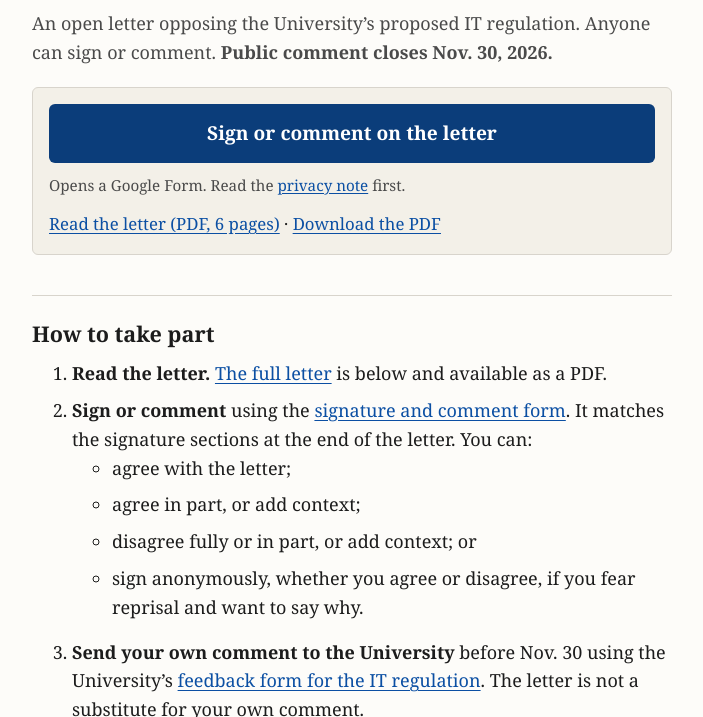
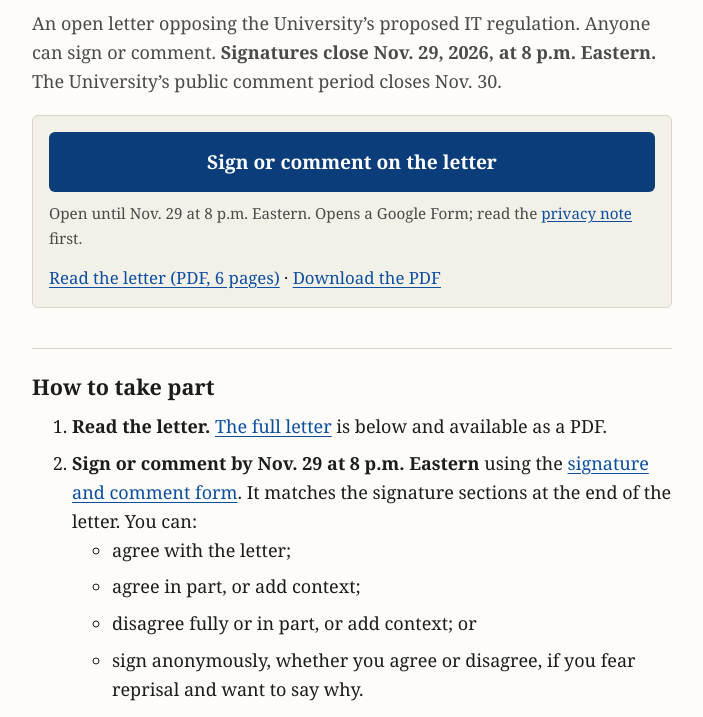
Before and after one commit to kyacademicfreedom/kyacademicfreedom.github.io, a plain HTML site: page index.html in a window 1280 px wide. Shown: the part 97-814 px from the top of the page, without its empty margins (288-991 px from the left). Drawn offline with Linux system fonts and the light colour scheme.

Commit message:
Add signature deadline: Nov. 29, 8 p.m. Eastern
Co-Authored-By: Claude Opus 5.5 <noreply@anthropic.com>

```diff
--- a/index.html
+++ b/index.html
@@ -8,7 +8,7 @@
 <meta name="description" content="An open letter opposing the University of Kentucky’s proposed IT regulation. Anyone can sign or comment. Public comment closes Nov. 30, 2026.">
 <meta property="og:type" content="website">
 <meta property="og:title" content="Open Letter to the University of Kentucky’s President">
-<meta property="og:description" content="An open letter opposing the proposed IT regulation. Anyone can sign or comment. Public comment closes Nov. 30, 2026.">
+<meta property="og:description" content="An open letter opposing the proposed IT regulation. Anyone can sign or comment until Nov. 29 at 8 p.m. Eastern.">
 <style>
   :root {
     --bg: #fdfcf9;
@@ -108,19 +108,19 @@
 
 <header>
   <h1>Open Letter to the University of Kentucky’s President</h1>
-  <p class="lede">An open letter opposing the University’s proposed IT regulation. Anyone can sign or comment. <span class="deadline">Public comment closes Nov. 30, 2026.</span></p>
+  <p class="lede">An open letter opposing the University’s proposed IT regulation. Anyone can sign or comment. <span class="deadline">Signatures close Nov. 29, 2026, at 8 p.m. Eastern.</span> The University’s public comment period closes Nov. 30.</p>
 </header>
 
 <section class="cta" aria-label="Sign or comment">
   <a class="button" href="https://forms.gle/saYUSL7wnVYvwNVD7">Sign or comment on the letter</a>
-  <p>Opens a Google Form. Read the <a href="#privacy">privacy note</a> first.</p>
+  <p>Open until Nov. 29 at 8 p.m. Eastern. Opens a Google Form; read the <a href="#privacy">privacy note</a> first.</p>
   <p class="secondary"><a href="UKY_Open_Letter.pdf">Read the letter (PDF, 6 pages)</a> · <a href="UKY_Open_Letter.pdf" download>Download the PDF</a></p>
 </section>
 
 <h2 id="take-part">How to take part</h2>
 <ol>
   <li><strong>Read the letter.</strong> <a href="#letter">The full letter</a> is below and available as a PDF.</li>
-  <li><strong>Sign or comment</strong> using the <a href="https://forms.gle/saYUSL7wnVYvwNVD7">signature and comment form</a>. It matches the signature sections at the end of the letter. You can:
+  <li><strong>Sign or comment by Nov. 29 at 8 p.m. Eastern</strong> using the <a href="https://forms.gle/saYUSL7wnVYvwNVD7">signature and comment form</a>. It matches the signature sections at the end of the letter. You can:
     <ul>
       <li>agree with the letter;</li>
       <li>agree in part, or add context;</li>
```
